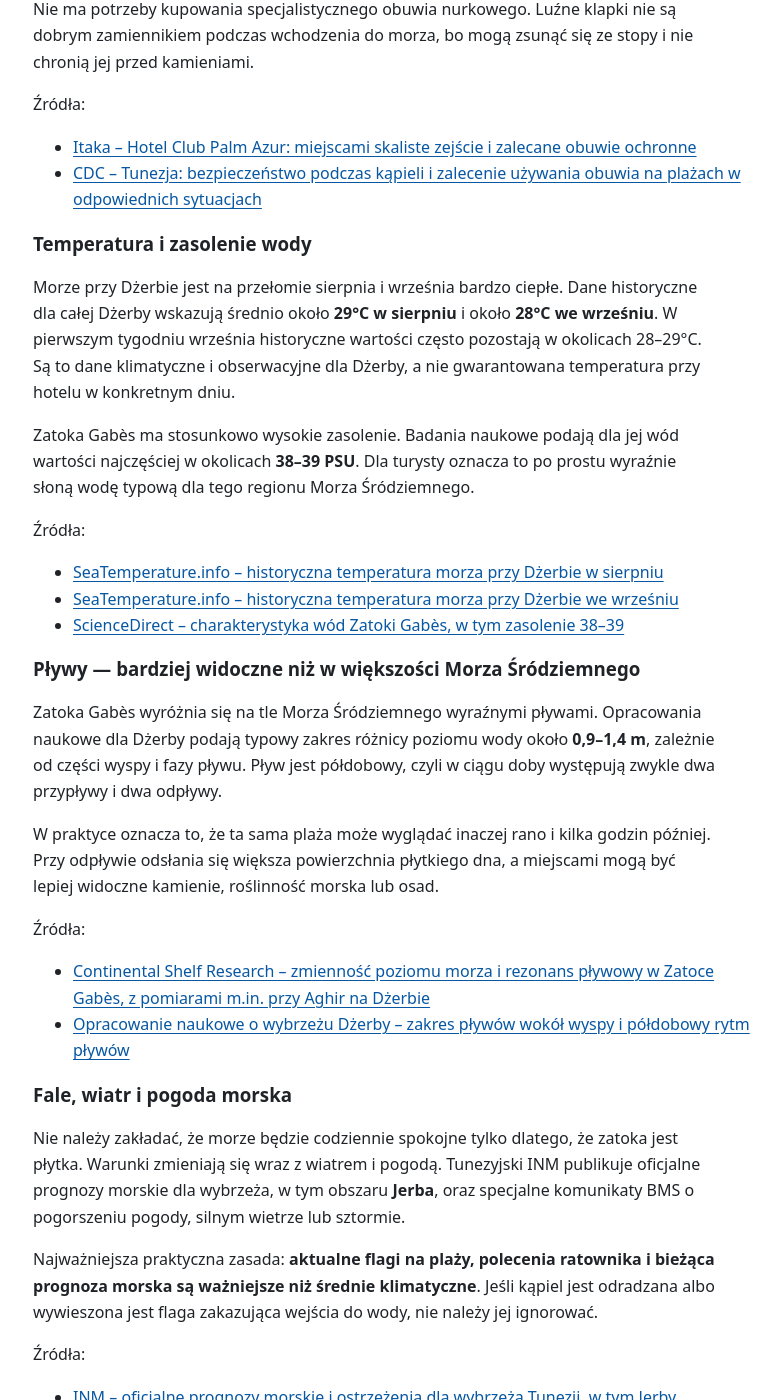
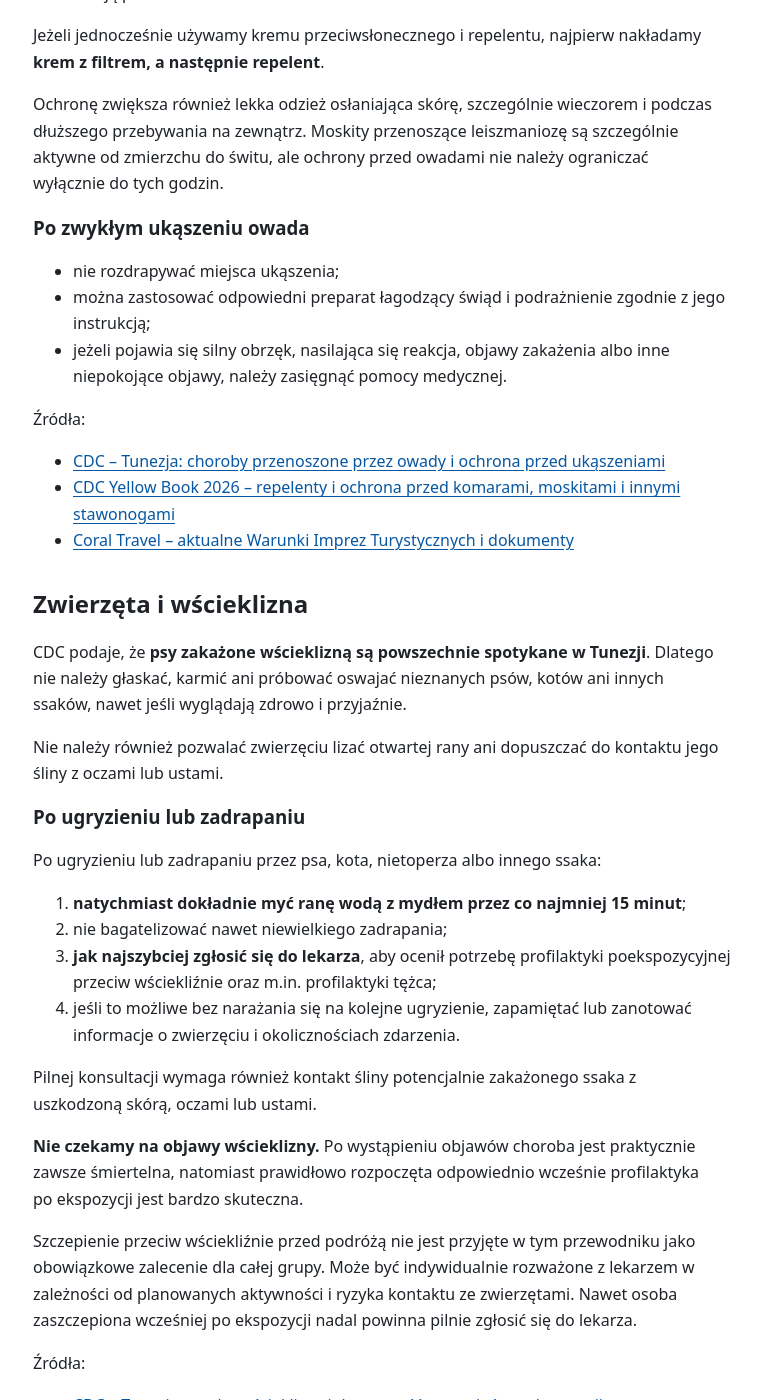
Before and after one commit to rotnicki/djerba-2026, a Jekyll site: the page built from zdrowie.md, in a window 1280 px wide and 1400 px high, scrolled down 5311 px. Shown: the whole window, without its empty margins (31-811 px from the left). Built offline with Jekyll 4.4.1, drawn with Linux system fonts in a browser that asks for light colours; our own code applies the rules of GitHub Pages for plain Markdown files; some of the changed text lies outside the part shown.

Commit message:
Dodaj ochronę przed owadami i wścieklizną

```diff
--- a/zdrowie.md
+++ b/zdrowie.md
@@ -131,6 +131,66 @@ Nie należy przykładać lodu bezpośrednio do skóry. Przy dużych pęcherzach,
 
 - [NFZ – oparzenia słoneczne: zapobieganie i postępowanie przy łagodnym oparzeniu](https://www.nfz.gov.pl/aktualnosci/aktualnosci-centrali/poradnik-pacjenta-slonce-a-nasza-skora-jak-uniknac-oparzen-slonecznych%2C8648.html)
 - [Państwowa Inspekcja Sanitarna – pierwsza pomoc przy oparzeniu słonecznym](https://www.gov.pl/web/psse-kamien-pomorski/oparzenia-sloneczne---zapobieganie-lagodzenie-objawow-i-udzielanie-pierwszej-pomocy)
+
+## Owady, moskity i ochrona przed ukąszeniami
+
+Ochrona przed owadami na Dżerbie nie służy wyłącznie poprawie komfortu. CDC wymienia dla Tunezji m.in. **leiszmaniozę**, która może być przenoszona przez ukąszenia bardzo małych moskitów/piaskówek.
+
+Coral Travel również zaleca podróżnym zabranie środków przeciw insektom, komarom i moskitom oraz preparatu łagodzącego ewentualne ukąszenia.
+
+### Repelent
+
+Warto zabrać skuteczny repelent przeznaczony do stosowania na skórę. CDC wymienia jako skuteczne substancje czynne m.in.:
+
+- **DEET**;
+- **pikarydynę / ikarydynę (picaridin)**;
+- **IR3535**;
+- **OLE/PMD**, czyli odpowiednio przygotowane preparaty na bazie eukaliptusa cytrynowego.
+
+Nie należy zakładać, że produkt reklamowany jako „naturalny” zapewnia równie dobrą ochronę. Najważniejsza jest sprawdzona substancja czynna i stosowanie preparatu zgodnie z instrukcją producenta.
+
+Jeżeli jednocześnie używamy kremu przeciwsłonecznego i repelentu, najpierw nakładamy **krem z filtrem, a następnie repelent**.
+
+Ochronę zwiększa również lekka odzież osłaniająca skórę, szczególnie wieczorem i podczas dłuższego przebywania na zewnątrz. Moskity przenoszące leiszmaniozę są szczególnie aktywne od zmierzchu do świtu, ale ochrony przed owadami nie należy ograniczać wyłącznie do tych godzin.
+
+### Po zwykłym ukąszeniu owada
+
+- nie rozdrapywać miejsca ukąszenia;
+- można zastosować odpowiedni preparat łagodzący świąd i podrażnienie zgodnie z jego instrukcją;
+- jeżeli pojawia się silny obrzęk, nasilająca się reakcja, objawy zakażenia albo inne niepokojące objawy, należy zasięgnąć pomocy medycznej.
+
+Źródła:
+
+- [CDC – Tunezja: choroby przenoszone przez owady i ochrona przed ukąszeniami](https://wwwnc.cdc.gov/travel/destinations/traveler/none/Tunisia)
+- [CDC Yellow Book 2026 – repelenty i ochrona przed komarami, moskitami i innymi stawonogami](https://www.cdc.gov/yellow-book/hcp/environmental-hazards-risks/mosquitoes-ticks-and-other-arthropods.html)
+- [Coral Travel – aktualne Warunki Imprez Turystycznych i dokumenty](https://www.coraltravel.pl/dokumenty/)
+
+## Zwierzęta i wścieklizna
+
+CDC podaje, że **psy zakażone wścieklizną są powszechnie spotykane w Tunezji**. Dlatego nie należy głaskać, karmić ani próbować oswajać nieznanych psów, kotów ani innych ssaków, nawet jeśli wyglądają zdrowo i przyjaźnie.
+
+Nie należy również pozwalać zwierzęciu lizać otwartej rany ani dopuszczać do kontaktu jego śliny z oczami lub ustami.
+
+### Po ugryzieniu lub zadrapaniu
+
+Po ugryzieniu lub zadrapaniu przez psa, kota, nietoperza albo innego ssaka:
+
+1. **natychmiast dokładnie myć ranę wodą z mydłem przez co najmniej 15 minut**;
+2. nie bagatelizować nawet niewielkiego zadrapania;
+3. **jak najszybciej zgłosić się do lekarza**, aby ocenił potrzebę profilaktyki poekspozycyjnej przeciw wściekliźnie oraz m.in. profilaktyki tężca;
+4. jeśli to możliwe bez narażania się na kolejne ugryzienie, zapamiętać lub zanotować informacje o zwierzęciu i okolicznościach zdarzenia.
+
+Pilnej konsultacji wymaga również kontakt śliny potencjalnie zakażonego ssaka z uszkodzoną skórą, oczami lub ustami.
+
+**Nie czekamy na objawy wścieklizny.** Po wystąpieniu objawów choroba jest praktycznie zawsze śmiertelna, natomiast prawidłowo rozpoczęta odpowiednio wcześnie profilaktyka po ekspozycji jest bardzo skuteczna.
+
+Szczepienie przeciw wściekliźnie przed podróżą nie jest przyjęte w tym przewodniku jako obowiązkowe zalecenie dla całej grupy. Może być indywidualnie rozważone z lekarzem w zależności od planowanych aktywności i ryzyka kontaktu ze zwierzętami. Nawet osoba zaszczepiona wcześniej po ekspozycji nadal powinna pilnie zgłosić się do lekarza.
+
+Źródła:
+
+- [CDC – Tunezja: ryzyko wścieklizny i dostępność szczepień po ekspozycji](https://wwwnc.cdc.gov/travel/destinations/traveler/none/Tunisia)
+- [WHO – wścieklizna: mycie rany, profilaktyka po ekspozycji i znaczenie szybkiego leczenia](https://www.who.int/news-room/fact-sheets/detail/rabies)
+- [CDC Yellow Book 2026 – wścieklizna w podróży](https://www.cdc.gov/yellow-book/hcp/travel-associated-infections-diseases/rabies.html)
 
 ## Bezpieczeństwo w morzu i na plaży przy hotelu Club Palm Azur
 
```
